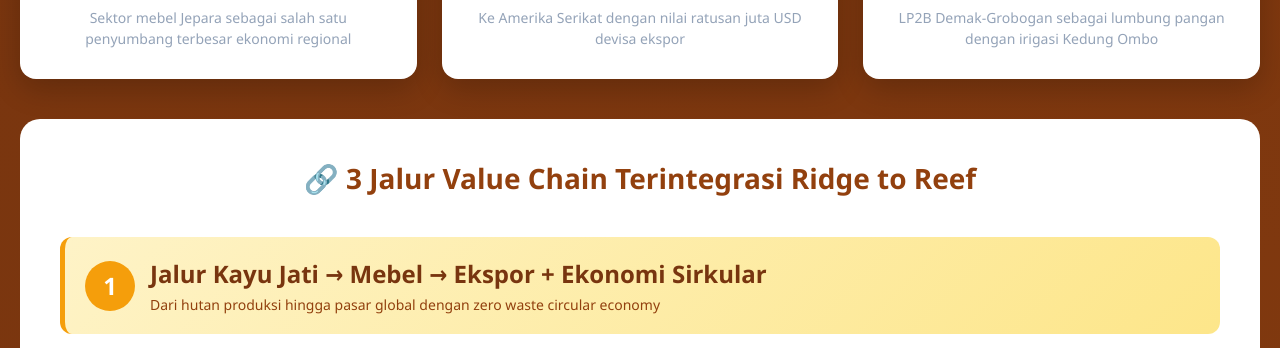
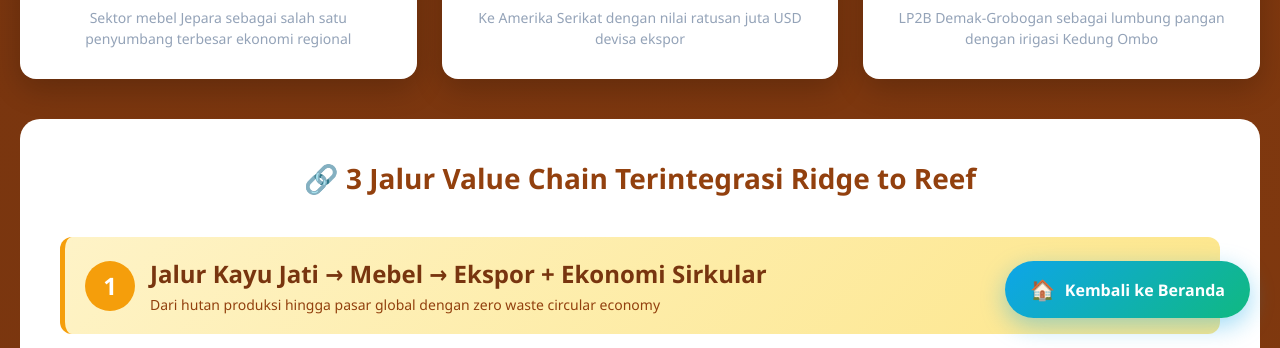
Before and after one commit to yogyremasetyantoui/R2R_Demak_Semarang, a plain HTML site: page Konektivitas-Ekonomi.html in a window 1280 px wide. Shown: the part 452-800 px from the top of the page. Drawn offline with Linux system fonts and the light colour scheme.

Commit message:
Update Konektivitas-Ekonomi.html

```diff
--- a/Konektivitas-Ekonomi.html
+++ b/Konektivitas-Ekonomi.html
@@ -492,6 +492,38 @@
             background: #fffbeb;
         }
 
+        /* Back to Home Navigation */
+        .back-to-home {
+            position: fixed;
+            bottom: 30px;
+            right: 30px;
+            z-index: 1000;
+        }
+
+        .back-to-home-btn {
+            display: flex;
+            align-items: center;
+            gap: 10px;
+            padding: 15px 25px;
+            background: linear-gradient(135deg, #0ea5e9 0%, #10b981 100%);
+            color: white;
+            text-decoration: none;
+            border-radius: 50px;
+            font-weight: 600;
+            font-size: 16px;
+            box-shadow: 0 8px 24px rgba(14, 165, 233, 0.4);
+            transition: all 0.3s;
+        }
+
+        .back-to-home-btn:hover {
+            transform: translateY(-3px);
+            box-shadow: 0 12px 32px rgba(14, 165, 233, 0.6);
+        }
+
+        .back-to-home-btn .icon {
+            font-size: 20px;
+        }
+
         /* Responsive */
         @media (max-width: 1200px) {
             .stats-overview,
@@ -510,6 +542,16 @@
             }
             .flow-arrow {
                 transform: rotate(90deg);
+            }
+
+            .back-to-home {
+                bottom: 20px;
+                right: 20px;
+            }
+
+            .back-to-home-btn {
+                padding: 12px 20px;
+                font-size: 14px;
             }
         }
     </style>
@@ -913,6 +955,14 @@
         </div>
     </div>
 
+    <!-- Back to Home Button -->
+    <div class="back-to-home">
+        <a href="index.html" class="back-to-home-btn">
+            <span class="icon">🏠</span>
+            <span>Kembali ke Beranda</span>
+        </a>
+    </div>
+
     <script>
         function downloadReport() {
             alert('📥 Fitur download PDF akan segera tersedia!\n\nReport akan berisi:\n• Analisis 3 Value Chain Terintegrasi\n• Peta Economic Connectivity Ridge to Reef\n• Dampak Ekonomi per Sektor\n• 3 Ancaman Terputusnya Value Chain\n• 9 Solusi Ekonomi Berkelanjutan\n• Model PES & Green Economy');
```
